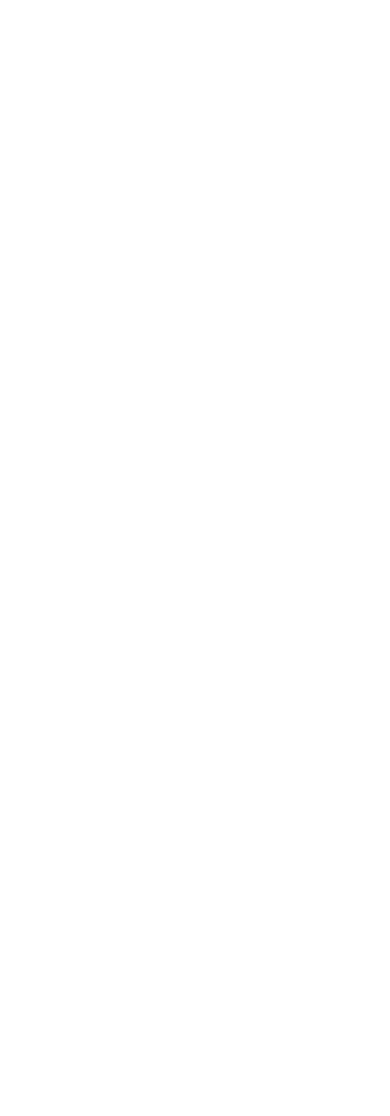
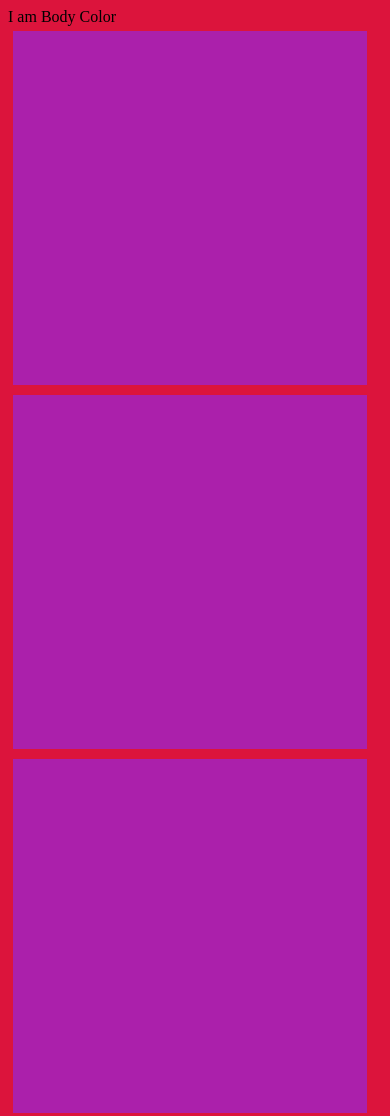
Before and after one commit to Mamun-2023/video-31, a plain HTML site: page index.html in a window 390 px wide. Before the commit the page ends 844 px from the top, so only its background shows below. Drawn offline with Linux system fonts and the light colour scheme.

Commit message:
adding media queries

```diff
--- a/index.html
+++ b/index.html
@@ -1,12 +1,17 @@
 <!DOCTYPE html>
 <html lang="en">
-<head>
-    <meta charset="UTF-8">
-    <meta name="viewport" content="width=device-width, initial-scale=1.0">
-    <link rel="stylesheet" href="style.css">
+  <head>
+    <meta charset="UTF-8" />
+    <meta name="viewport" content="width=device-width, initial-scale=1.0" />
+    <link rel="stylesheet" href="style.css" />
     <title>CSS Media Queries</title>
-</head>
-<body>
-
-</body>
+  </head>
+  <body>
+    <div>I am Body Color</div>
+    <div class="boxes">
+        <div class="box"></div>
+        <div class="box"></div>
+        <div class="box"></div>
+    </div>
+  </body>
 </html>
--- a/style.css
+++ b/style.css
@@ -0,0 +1,51 @@
+body{
+    background-color: rgb(140, 197, 178);
+}
+@media only screen and (max-width:660px){
+    body{
+        background-color: rgb(164, 115, 80);
+    }
+    .boxes{
+        flex-direction: column;
+}
+
+
+}
+
+
+@media screen and (orientation:landscape)
+
+{
+    body{
+        border: 7px solid rgb(62, 26, 172);
+    }
+    .box{
+        transform: rotate(-30deg);
+    }
+}
+
+@media screen and (orientation:portrait){
+    .box{
+       color: rgb(11, 221, 85);
+    }
+    body{
+        background-color: crimson;
+    }
+
+}
+
+
+
+
+
+.boxes{
+    display: flex;
+}
+.box{
+    width: 344px;
+    height: 344px;
+    background-color: rgb(171, 32, 171);
+    padding: 5px;
+    margin: 5px;
+
+}
```
